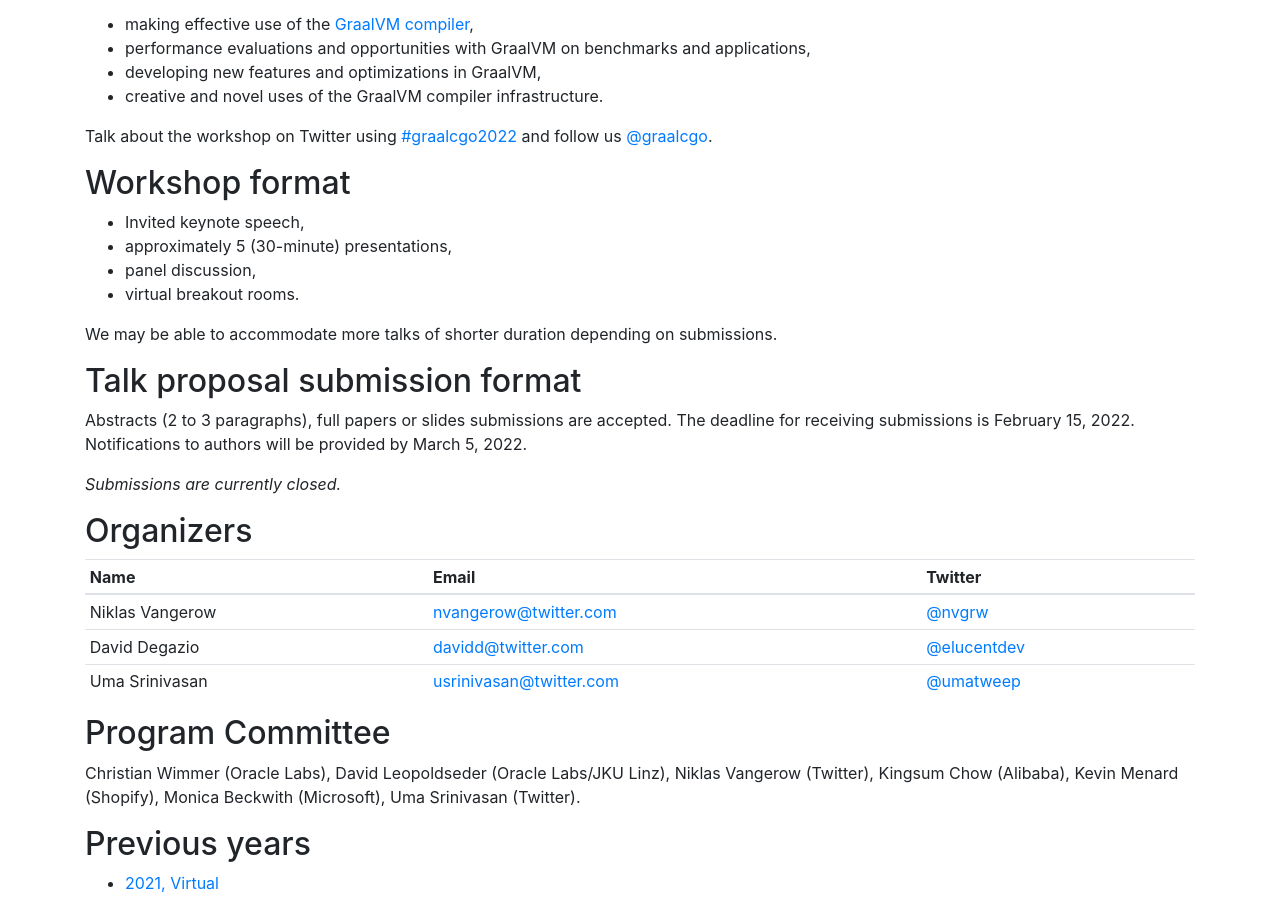
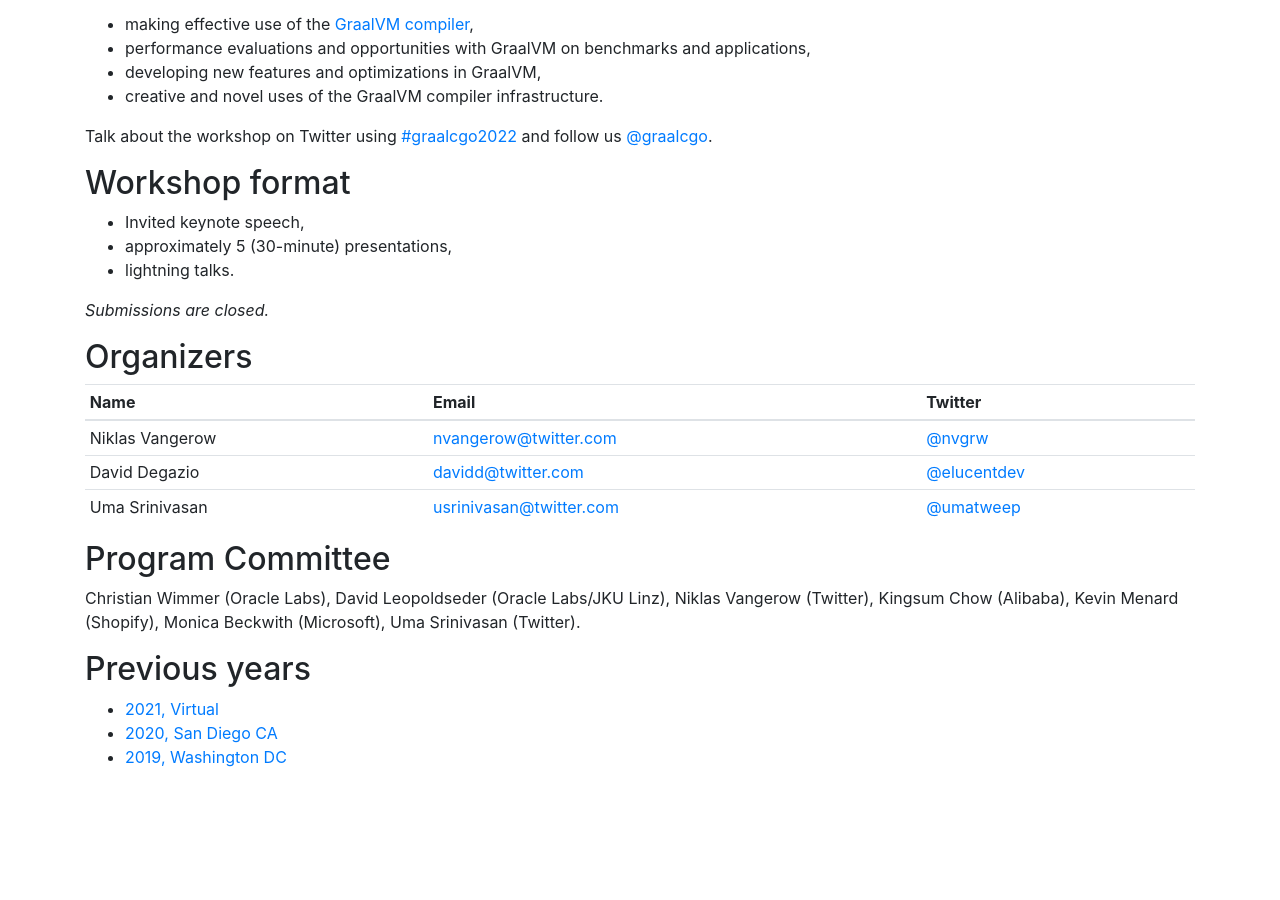
Before and after one commit to graalworkshop/graalworkshop.github.io, a Jekyll site: the page built from 2022/index.md, in a window 1280 px wide and 900 px high, scrolled down 684 px. Built offline with Jekyll 4.4.1, drawn with Linux system fonts in a browser that asks for light colours; after the commit the page ends 1485 px from its top, so only the background shows below that.

Commit message:
Update details on submissions and format

```diff
--- a/2022/index.md
+++ b/2022/index.md
@@ -35,15 +35,9 @@ Talk about the workshop on Twitter using [#graalcgo2022](https://twitter.com/sea
 ## Workshop format
 - Invited keynote speech,
 - approximately 5 (30-minute) presentations,
-- panel discussion,
-- virtual breakout rooms.
+- lightning talks.
 
-We may be able to accommodate more talks of shorter duration depending on submissions.
-
-## Talk proposal submission format
-Abstracts (2 to 3 paragraphs), full papers or slides submissions are accepted. The deadline for receiving submissions is February 15, 2022. Notifications to authors will be provided by March 5, 2022.
-
-*Submissions are currently closed.*
+*Submissions are closed.*
 
 ## Organizers
 
```
